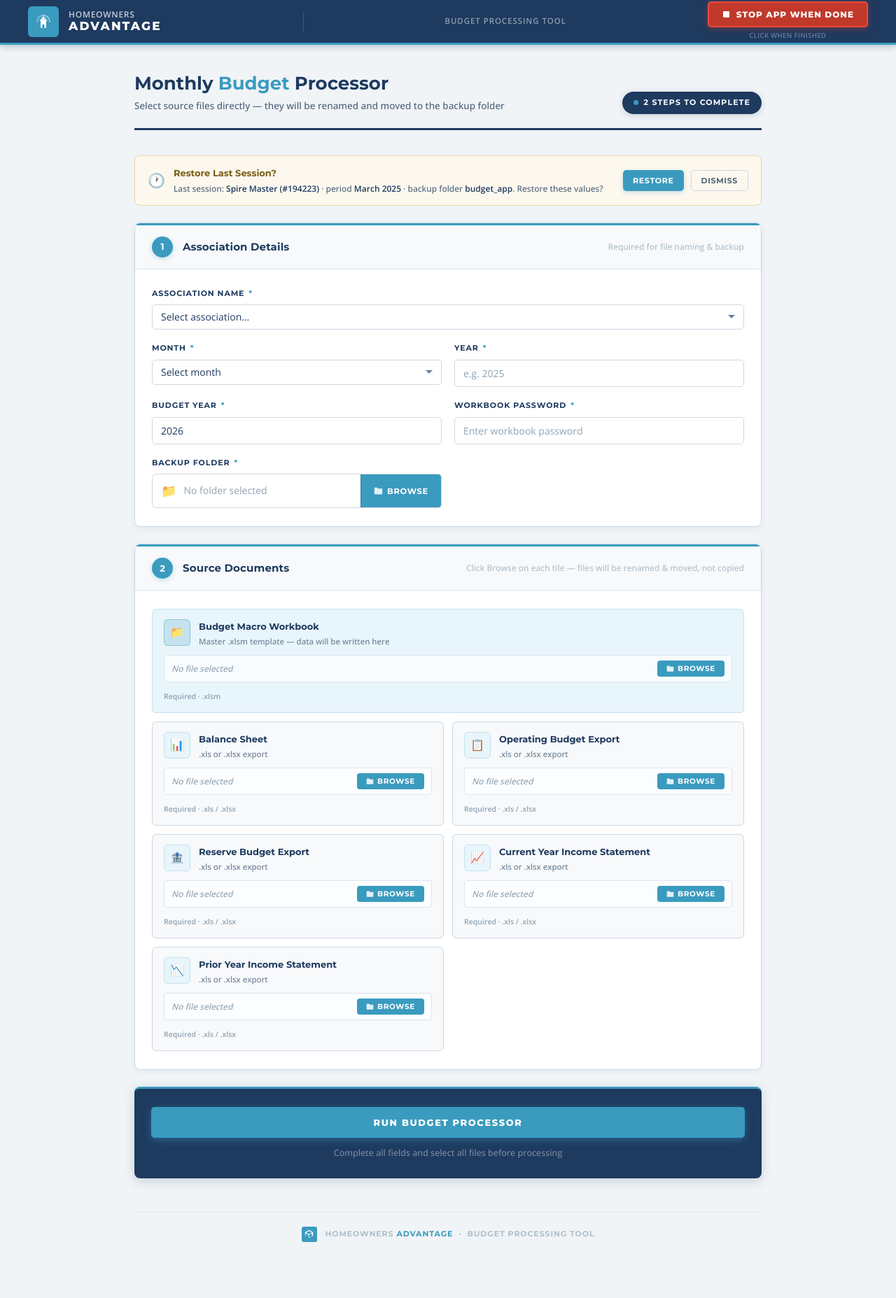
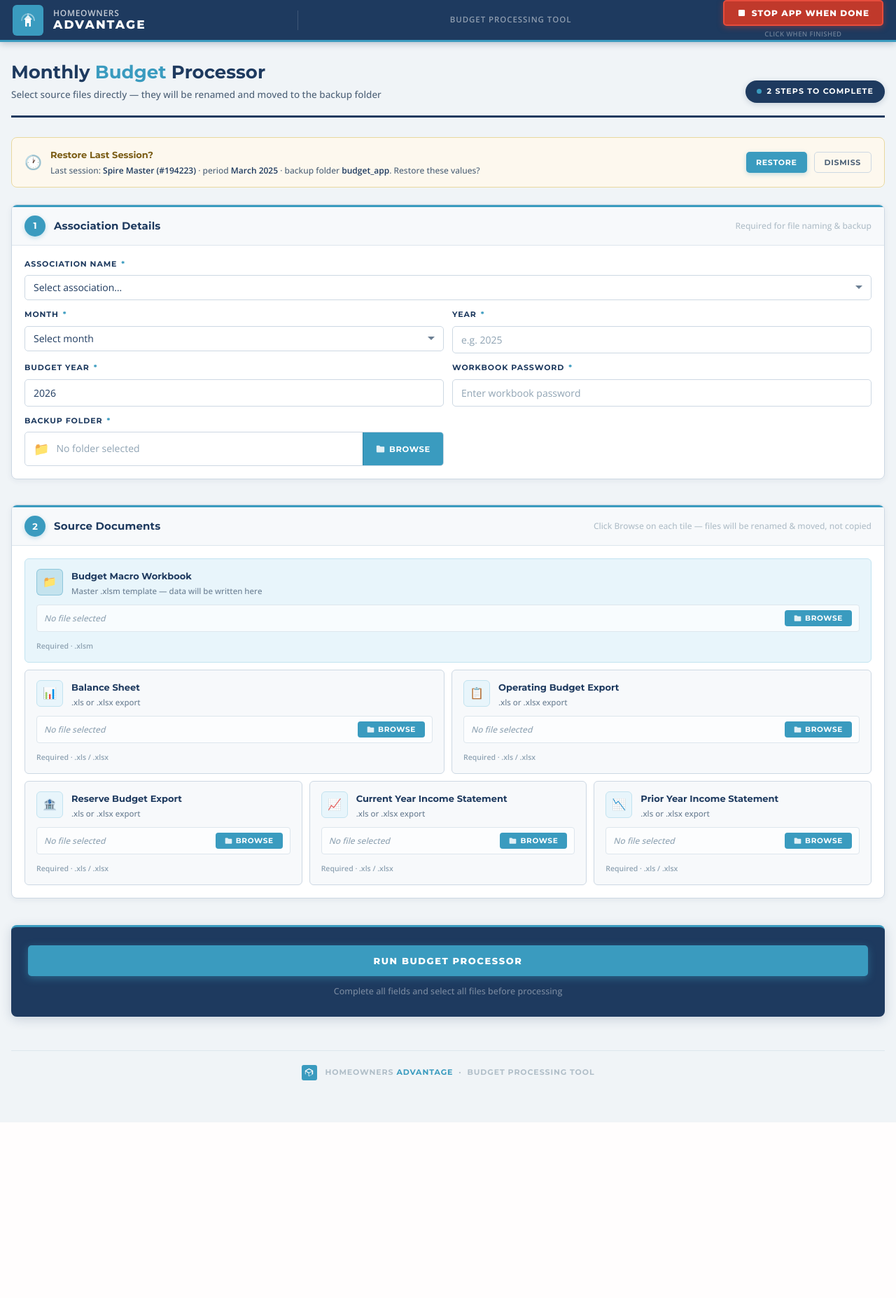
Before and after one commit to nguillet23/HOA, a Flask app: page / in a window 1280 px wide. Shown: the whole page at 70% size. After the commit the page ends 1604 px from the top, so only its background shows below. Run offline with Flask 3, Linux system fonts and the light colour scheme.

Commit message:
change sizing of page

```diff
--- a/Source_Code/templates/index.html
+++ b/Source_Code/templates/index.html
@@ -49,9 +49,9 @@
   /* ── TOP BAR ── */
   .topbar {
     background: var(--navy);
-    padding: 0 40px;
+    padding: 0 18px;
     display: flex; align-items: center; justify-content: space-between;
-    height: 64px;
+    height: 60px;
     position: sticky; top: 0; z-index: 100;
     box-shadow: 0 2px 10px rgba(30,58,95,.3);
     border-bottom: 3px solid var(--teal);
@@ -70,11 +70,11 @@
   .topbar-right { font-family:'Open Sans',sans-serif; font-size:11.5px; font-weight:600; color:rgba(255,255,255,.5); letter-spacing:.08em; text-transform:uppercase; }
 
   /* ── PAGE ── */
-  .page { max-width: 960px; margin: 0 auto; padding: 40px 32px 80px; }
+  .page { width: 100%; max-width: 1600px; margin: 0 auto; padding: 28px 16px 60px; }
 
   .page-header {
     display:flex; align-items:flex-end; justify-content:space-between;
-    padding-bottom:20px; margin-bottom:36px;
+    padding-bottom:18px; margin-bottom:28px;
     border-bottom:3px solid var(--navy);
     animation: fadeIn .4s ease both;
   }
@@ -112,16 +112,19 @@
   .restore-btn-no:hover { background:var(--bg); color:var(--navy); }
 
   /* ── CARDS ── */
-  .card { background:var(--white); border:1px solid var(--border); border-radius:8px; margin-bottom:24px; box-shadow:0 2px 8px rgba(30,58,95,.07); overflow:hidden; animation:fadeUp .4s ease both; }
+  .card { background:var(--white); border:1px solid var(--border); border-radius:8px; margin-bottom:20px; box-shadow:0 2px 8px rgba(30,58,95,.07); overflow:hidden; animation:fadeUp .4s ease both; min-width:0; }
   .card:nth-child(3){ animation-delay:.07s }
-  .card-header { display:flex; align-items:center; gap:14px; padding:16px 24px; border-bottom:1px solid var(--border2); background:var(--surface); border-top:3px solid var(--teal); }
+  .card-header { display:flex; align-items:center; gap:12px; padding:12px 18px; border-bottom:1px solid var(--border2); background:var(--surface); border-top:3px solid var(--teal); }
   .card-step-num { width:30px; height:30px; border-radius:50%; background:var(--teal); color:white; font-family:'Montserrat',sans-serif; font-size:13px; font-weight:700; display:flex; align-items:center; justify-content:center; flex-shrink:0; box-shadow:0 2px 6px rgba(58,155,191,.3); }
+  .steps-grid { display:grid; grid-template-columns:1fr 1fr; gap:16px; align-items:start; margin-bottom:18px; width:100%; }
+  @media(max-width:1360px){ .steps-grid { grid-template-columns:1fr; } }
+  .steps-grid > .card { width:100%; }
   .card-header-title { font-family:'Montserrat',sans-serif; font-size:15px; font-weight:700; color:var(--navy); letter-spacing:.01em; }
   .card-header-sub { margin-left:auto; font-size:12px; font-weight:500; color:var(--steel-light); }
-  .card-body { padding:26px 24px; }
+  .card-body { padding:18px 18px; }
 
   /* ── FIELDS ── */
-  .field-grid { display:grid; grid-template-columns:1fr 1fr; gap:18px; }
+  .field-grid { display:grid; grid-template-columns:1fr 1fr; gap:12px; }
   @media(max-width:580px){ .field-grid { grid-template-columns:1fr; } }
   .field { display:flex; flex-direction:column; gap:7px; }
   .field.full { grid-column:1 / -1; }
@@ -179,8 +182,15 @@
   .folder-browse-btn svg { width:13px; height:13px; fill:rgba(255,255,255,.85); }
 
   /* ── FILE TILES (new path-picker design) ── */
-  .files-grid { display:grid; grid-template-columns:1fr 1fr; gap:12px; }
+  .files-grid { display:grid; grid-template-columns:repeat(6, minmax(0,1fr)); gap:10px; }
+  @media(max-width:980px){ .files-grid { grid-template-columns:1fr 1fr; } }
   @media(max-width:600px){ .files-grid { grid-template-columns:1fr; } }
+  #tile-target { grid-column: 1 / -1; grid-row: 1; }
+  #tile-balance { grid-column: 1 / 4; grid-row: 2; }
+  #tile-operating { grid-column: 4 / 7; grid-row: 2; }
+  #tile-reserve { grid-column: 1 / 3; grid-row: 3; }
+  #tile-cy { grid-column: 3 / 5; grid-row: 3; }
+  #tile-py { grid-column: 5 / 7; grid-row: 3; }
 
   .file-tile {
     position:relative;
@@ -365,7 +375,6 @@
     <div class="step-pill">2 Steps to Complete</div>
   </div>
 
-  <!-- ── SESSION RESTORE BANNER ── -->
   <div class="restore-banner" id="restore-banner">
     <div class="restore-banner-icon">🕐</div>
     <div class="restore-banner-text">
@@ -378,6 +387,7 @@
     </div>
   </div>
 
+  <div class="steps-grid">
   <!-- ── STEP 1 ── -->
   <div class="card">
     <div class="card-header">
@@ -626,6 +636,7 @@
 
       </div>
     </div>
+  </div>
   </div>
 
   <!-- ── RUN ── -->
```
